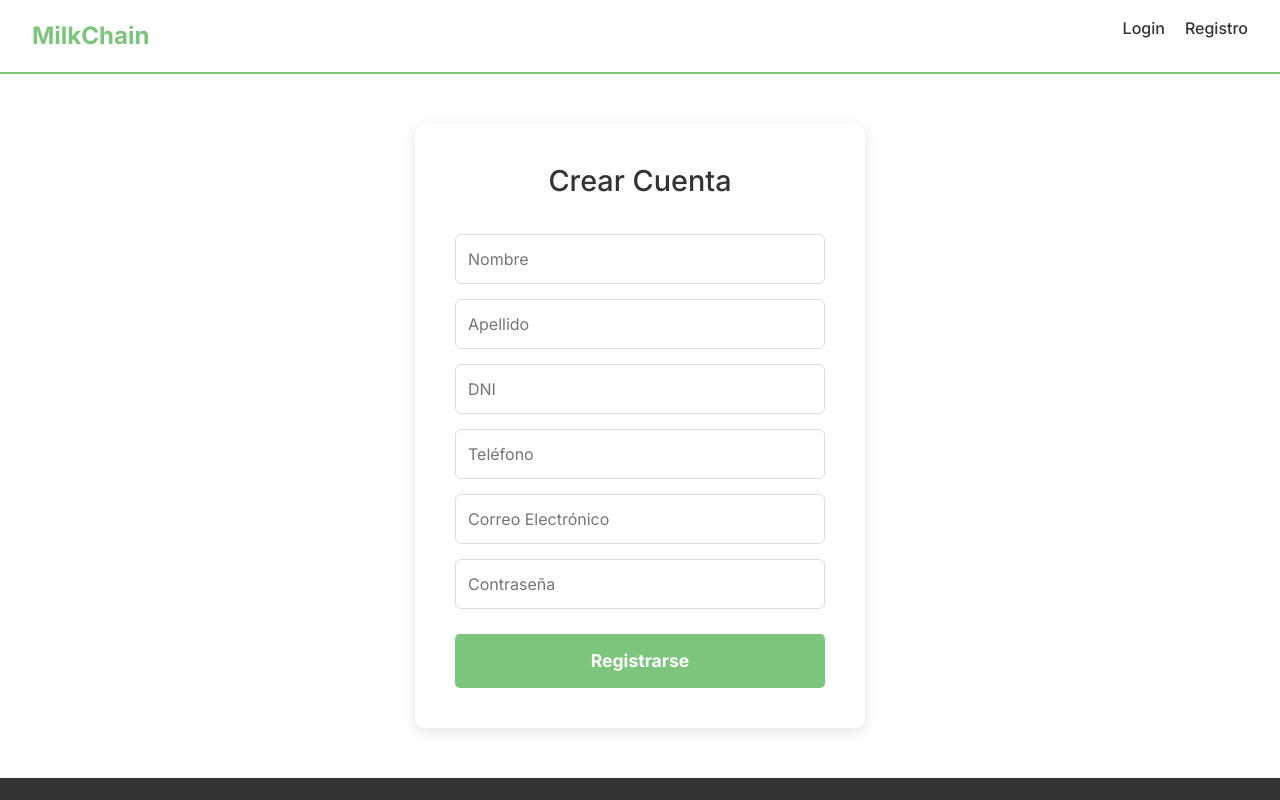
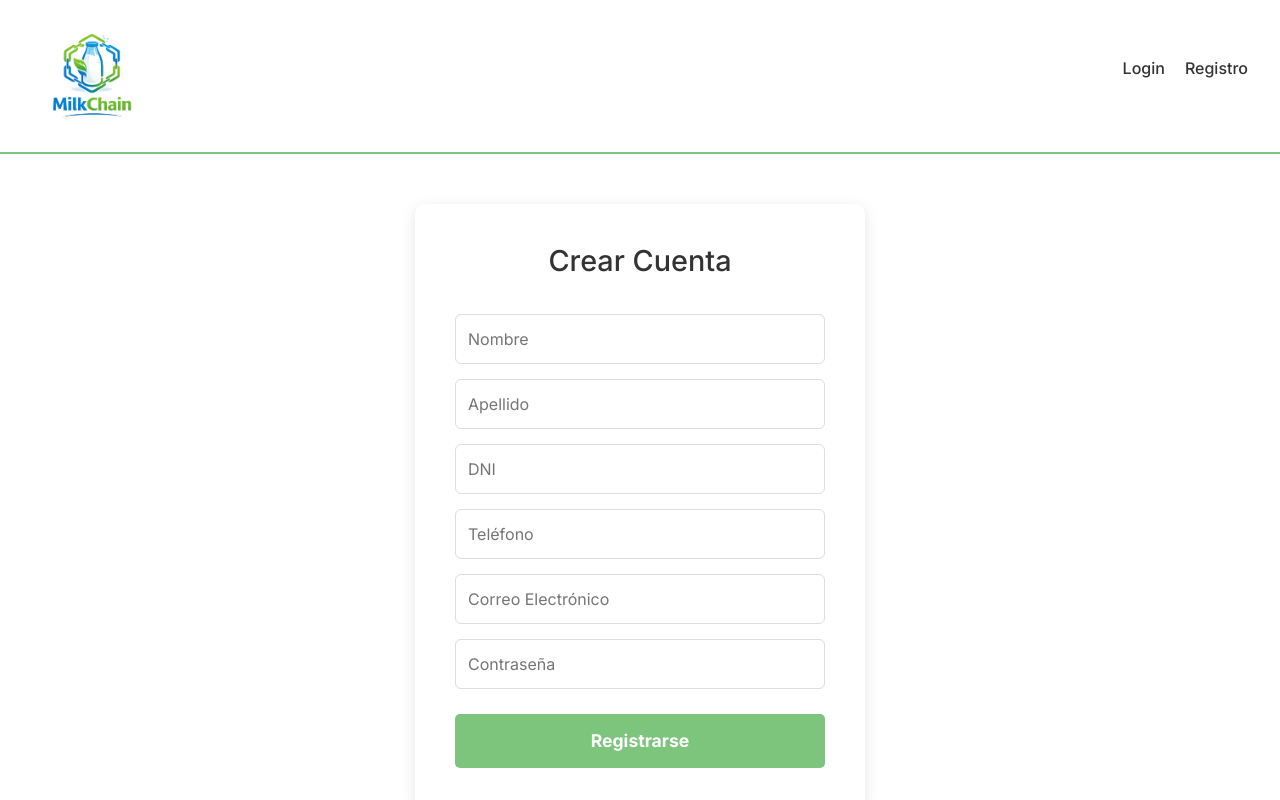
Before and after one commit to yoquienmas/Milkchain, a React (Vite) app in the folder client/: page /register in a window 1280 px wide. Shown: the top 800 px of the page. Built offline with nearby package versions, Linux system fonts and the light colour scheme.

Commit message:
Cambios mostrados en la presentación

```diff
--- a/client/src/App.css
+++ b/client/src/App.css
@@ -1,4 +1,24 @@
 /* Colores de MilkChain */
+.navbar-logo .logo-container {
+  display: flex;
+  align-items: center;
+  gap: 10px;
+  text-decoration: none;
+}
+
+.navbar-brand-img {
+  height: 120px;
+  width: auto;
+  display: block;
+}
+
+.navbar {
+  display: flex;
+  justify-content: space-between;
+  align-items: center;
+  padding: 10px 20px;
+}
+
 :root {
   --verde-milkchain: #7dc47d;
   --gris-claro: #f4f4f4;
@@ -259,3 +279,15 @@ input {
   border: 1px solid #ccc;
   background: #f9f9f9;
 }
+.cow-pattern-bg {
+  background-color: var(--gris-claro);
+  background-image:
+    radial-gradient(circle at 20% 30%, #1a1a1a 8%, transparent 11%),
+    radial-gradient(circle at 75% 20%, #1a1a1a 12%, transparent 15%),
+    radial-gradient(circle at 40% 70%, #1a1a1a 15%, transparent 19%),
+    radial-gradient(circle at 10% 85%, #1a1a1a 9%, transparent 12%),
+    radial-gradient(circle at 85% 80%, #1a1a1a 10%, transparent 14%),
+    radial-gradient(circle at 55% 40%, #1a1a1a 6%, transparent 9%);
+  background-size: 400px 400px; /* Ajusta este tamaño para manchas más grandes o pequeñas */
+  background-attachment: fixed; /* Mantiene las manchas quietas al hacer scroll */
+}
--- a/client/src/App.jsx
+++ b/client/src/App.jsx
@@ -1,4 +1,4 @@
-import { Routes, Route } from "react-router-dom";
+import { Routes, Route, Navigate } from "react-router-dom";
 import Navbar from "./components/Navbar";
 import Footer from "./components/Footer";
 import LoginPage from "./pages/LoginPage";
@@ -6,6 +6,7 @@ import RegisterPage from "./pages/RegisterPage";
 import HomePage from "./pages/HomePage";
 import CataloguePage from "./pages/CataloguePage";
 import CartPage from "./pages/CartPage";
+import { ProtectedRoute } from "./components/ProtectedRoute"; // Importalo!
 import "./App.css";
 
 function App() {
@@ -15,12 +16,20 @@ function App() {
 
       <main style={{ flex: 1 }}>
         <Routes>
-          <Route path="/" element={<HomePage />} />
+          {/* RUTAS PÚBLICAS: Cualquiera las ve */}
           <Route path="/login" element={<LoginPage />} />
           <Route path="/register" element={<RegisterPage />} />
-          <Route path="/home" element={<HomePage />} />
-          <Route path="/ver_catalogo" element={<CataloguePage />} />
-          <Route path="/cart" element={<CartPage />} />
+
+          {/* RUTAS PROTEGIDAS: Solo si estás logueada */}
+          <Route element={<ProtectedRoute />}>
+            <Route path="/" element={<HomePage />} />
+            <Route path="/home" element={<HomePage />} />
+            <Route path="/ver_catalogo" element={<CataloguePage />} />
+            <Route path="/cart" element={<CartPage />} />
+          </Route>
+
+          {/* Redirección por si escriben cualquier cosa */}
+          <Route path="*" element={<Navigate to="/" />} />
         </Routes>
       </main>
 
--- a/client/src/components/Navbar.jsx
+++ b/client/src/components/Navbar.jsx
@@ -7,7 +7,13 @@ export default function Navbar() {
   return (
     <nav className="navbar">
       <div className="navbar-logo">
-        <Link to="/">MilkChain</Link>
+        <Link to="" className="logo-container">
+          <img
+            src="/images/logo_MILKCHAIN.png"
+            alt="MilkChain Logo"
+            className="navbar-brand-img"
+          />
+        </Link>
       </div>
       <ul className="navbar-links">
         {isAuthenticated ? (
--- /dev/null
+++ b/client/src/components/ProtectedRoute.jsx
@@ -0,0 +1,12 @@
+import { Navigate, Outlet } from "react-router-dom";
+import { useAuth } from "../context/AuthContext";
+
+export const ProtectedRoute = () => {
+  const { isAuthenticated} = useAuth();
+
+  // Si no está autenticado, lo mandamos al login
+  if (!isAuthenticated) return <Navigate to="/login" replace />;
+
+  // Si está autenticado, permite ver las páginas hijas
+  return <Outlet />;
+};
```
Also changed, not shown: client/public/images/logo_MILKCHAIN.png (added).
